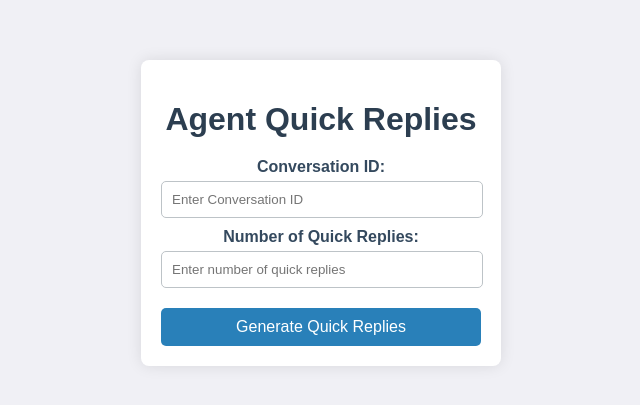
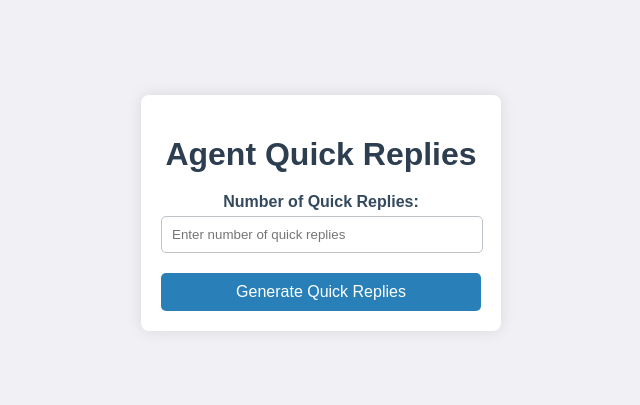
Before and after one commit to rahulzirpe/agentSDK, a plain HTML site: page index.html in a window 1280 px wide. Shown: the part 187-592 px from the top of the page, without its empty margins (319-959 px from the left). Drawn offline with Linux system fonts and the light colour scheme.

Commit message:
Update index.html

```diff
--- a/index.html
+++ b/index.html
@@ -11,8 +11,6 @@
 <body>
     <div class="container">
         <h1>Agent Quick Replies</h1>
-        <label for="conversationId">Conversation ID:</label>
-        <input type="text" id="conversationId" placeholder="Enter Conversation ID">
 
         <label for="numQuickReplies">Number of Quick Replies:</label>
         <input type="number" id="numQuickReplies" placeholder="Enter number of quick replies" min="1" max="10">
```
